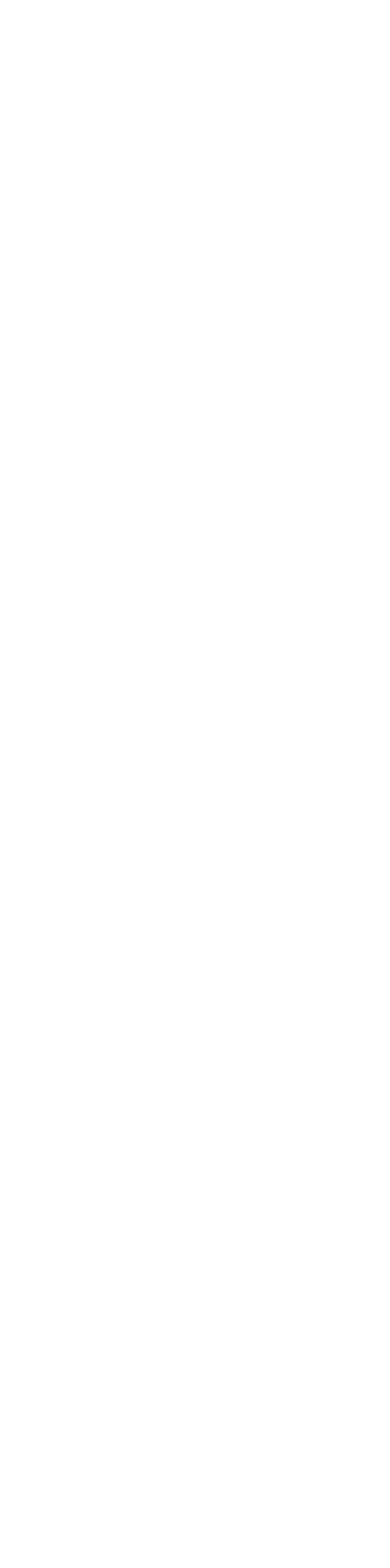
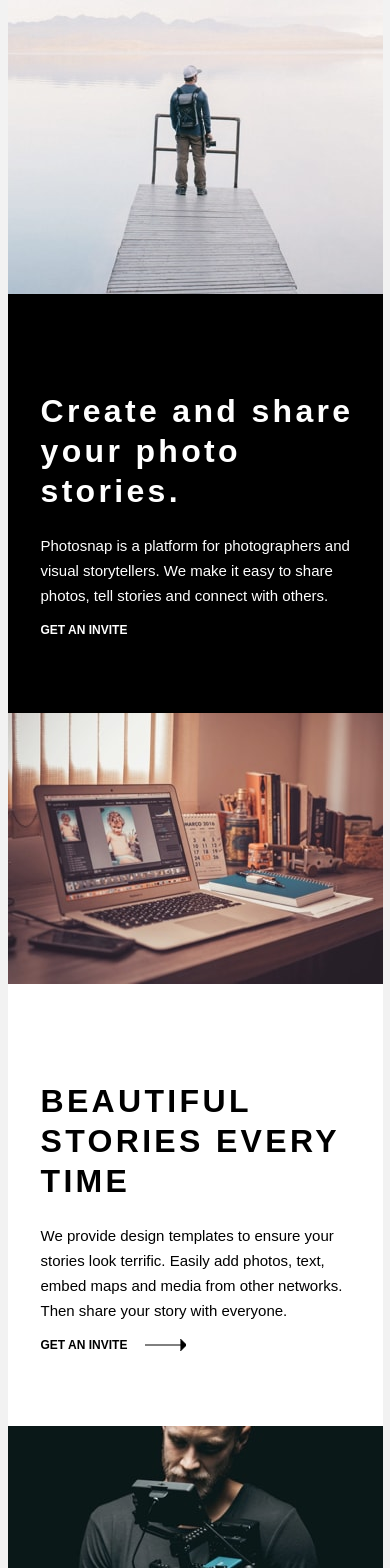
Before and after one commit to beqa200/photosnap-multi-page-website-005, a React (Create React App) app: page /home in a window 390 px wide. Before the commit this address had no page. Shown: the top 1568 px of the page. Before the commit the page ends 844 px from the top, so only its background shows below. Built offline with nearby package versions, Linux system fonts and the light colour scheme.

Commit message:
add home page on mobile resolution

```diff
--- a/src/App.js
+++ b/src/App.js
@@ -5,14 +5,21 @@ import Home from "./pages/Home";
 import { Routes, Route } from "react-router-dom";
 import PhotoStory from "./components/PhotoStory";
 import React from "react";
-import GlobalStyles from "./styled-components/GlobalStyles";
+// import {GlobalStyles} from "./styled-components/GlobalStyles";
+import { GlobalStyles } from './styled-components/GlobalStyles';
+
 
 function App() {
+
   const images = [
     {
       id: 1,
       path: "./assets/home/mobile/beautiful-stories.jpg",
       alt: "beautifulImg",
+      title: "BEAUTIFUL STORIES EVERY TIME ",
+      text: "We provide design templates to ensure your stories look terrific. Easily add photos, text, embed maps and media from other networks. Then share your story with everyone.",
+      invite: "VIEW THE STORIES",
+      icon:"./assets/shared/desktop/arrow.svg",
     },
     {
       id: 2,
@@ -21,44 +28,86 @@ function App() {
       title: "Create and share your photo stories. ",
       text: "Photosnap is a platform for photographers and visual storytellers. We make it easy to share photos, tell stories and connect with others.",
       invite: "GET AN INVITE",
+      icon:"./assets/shared/desktop/arrow.svg",
     },
     {
       id: 3,
       path: "./assets/home/mobile/designed-for-everyone.jpg",
       alt: "designedImg",
+      title:"DESIGNED FOR EVERYONE",
+      text:"Photosnap can help you create stories that resonate with your audience.  Our tool is designed for photographers of all levels, brands, businesses you name it.",
+      invite:"VIEW THE STORIES",
+      icon:"./assets/shared/desktop/arrow.svg",
     },
     {
       id: 4,
       path: "./assets/stories/mobile/moon-of-appalacia.jpg",
       alt: "moonImg",
+      topTitle:"LAST MONTH’S FEATURED STORY",
+      title:"HAZY FULL MOON OF APPALACHIA",
+      text:"The dissected plateau area, while not actually made up of geological mountains, is popularly called mountains, especially in eastern Kentucky and West Virginia, and while the ridges are not high, the terrain is extremely rugged.",
+      date:"March 2nd 2020 by John Appleseed",
+      invite:"READ THE STORY",
+      icon:"./assets/shared/desktop/arrow.svg",
+
     },
     {
       id: 5,
       path: "./assets/features/mobile/hero.jpg",
       alt: "heroImg",
+      title:"FEATURES",
+      text:"We make sure all of our features are designed to be loved by every aspiring and even professional photograpers who wanted to share their stories.",
     },
     {
       id: 6,
       path: "./assets/pricing/mobile/hero.jpg",
       alt: "beautifulImg",
+      title:"PRICING",
+      text:"Create a your stories, Photosnap is a platform for photographers and visual storytellers. It’s the simple way to create and share your photos.",
+    }
+  ];
+
+  const icons =[
+    {
+      icon:"",
+      title:"100% Responsive",
+      text:"No matter which the device you’re on, our site is fully responsive and stories look beautiful on any screen.",
     },
+    {
+      icon:"",
+      title:"No Photo Upload Limit",
+      text:"Our tool has no limits on uploads or bandwidth. Freely upload in bulk and share all of your stories in one go.",
+    },
+    {
+      icon:"",
+      title:"Available to Embed",
+      text:"Embed Tweets, Facebook posts, Instagram media, Vimeo or YouTube videos, Google Maps, and more. ",
+    }
+    , {
+      icon:"",
+      title:"Custom Domain",
+      text:"With Photosnap subscriptions you can host your stories on your own domain. You can also remove our branding!",
+    },
+    {
+      icon:"",
+      title:"Boost Your Exposure",
+      text:"Users that viewed your story or gallery can easily get notifed of new and featured stories with our built in mailing list.",
+    },
+    {
+      icon:"",
+      title:"Drag & Drop Image",
+      text:"Easily drag and drop your image and get beautiful shots everytime. No over the top tooling to add friction to creating stories.",
+    }
   ];
-  //  const texts =[
-  //   {
-  //     title: '',
-  //     text: '',
-  //     invite: '',
-  //   },
-
-  //  ]
 
   return (
     <>
+    <GlobalStyles/>
       <Routes>
-        <Route path="/" element={<Home images={images} />} />
-        <Route path="/stories" element={<Stories />} />
-        <Route path="/features" element={<Features />} />
-        <Route path="/pricing" element={<Pricing />} />
+        <Route path="home" element={<Home images={images} />} />
+        <Route path="/stories" element={<Stories images={images} />} />
+        <Route path="/features" element={<Features  images={images}/>} />
+        <Route path="/pricing" element={<Pricing images={images} />} />
       </Routes>
     </>
   );
--- a/src/pages/Features.js
+++ b/src/pages/Features.js
@@ -1,7 +1,26 @@
-import React from 'react'
+import React from "react";
+import {
+  Container,
+  Title,
+  TextContainer,
+  Text,
+  Invite,
+} from "../styled-components/PhotoStoryStyled";
 
-export default function Features() {
+export default function Features(props) {
   return (
-    <div>Features</div>
-  )
+    <>
+      <Container>
+        <div className="ImgWrapper">
+          <img src={props.images[4].path} alt={props.images[4].alt} />
+        </div>
+
+        <TextContainer>
+          <Title>{props.images[4].title}</Title>
+          <Text>{props.images[4].text}</Text>
+          <Invite>{props.images[4].invite}</Invite>
+        </TextContainer>
+      </Container>
+    </>
+  );
 }
--- a/src/pages/Home.js
+++ b/src/pages/Home.js
@@ -1,10 +1,66 @@
+
 import React from "react";
-import PhotoStory from "../components/PhotoStory";
+import {
+  Container,
+  Title,
+  TextContainer,
+  Text,
+  Invite,
+  Icon,
+  ImageWrapper,
+  BlackTitle,
+  BlackText,
+  BlackInvite
+} from "../styled-components/PhotoStoryStyled";
+// import styled from 'styled-components';
 
 export default function Home(props) {
   return (
-    <div>
-      <PhotoStory images={props.images} />
-    </div>
+    <>
+      <Container style={{ backgroundColor: 'black' }}>
+        <div className="ImgWrapper">
+          <img src={props.images[1].path} alt={props.images[1].alt} />
+        </div>
+
+        <TextContainer>
+          <Title>{props.images[1].title}</Title>
+          <Text>{props.images[1].text}</Text>
+          <ImageWrapper>
+          <Invite>{props.images[1].invite}</Invite>
+          <Icon src={props.images[1].icon}/>
+          </ImageWrapper>
+        </TextContainer>
+      </Container>
+
+      <Container style={{ backgroundColor: '#ffffff' }} >
+        <div >
+          <img src={props.images[0].path} alt={props.images[0].alt} />
+        </div>
+
+        <TextContainer>
+          <BlackTitle>{props.images[0].title}</BlackTitle>
+          <BlackText>{props.images[0].text}</BlackText>
+          <ImageWrapper>
+          <BlackInvite>{props.images[1].invite}</BlackInvite>
+          <Icon src={props.images[1].icon}/>
+          </ImageWrapper>
+        </TextContainer>
+      </Container>
+
+      <Container style={{ backgroundColor: '#ffffff' }}>
+        <div className="ImgWrapper">
+          <img src={props.images[2].path} alt={props.images[2].alt} />
+        </div>
+
+        <TextContainer>
+          <BlackTitle>{props.images[2].title}</BlackTitle>
+          <BlackText>{props.images[2].text}</BlackText>
+          <ImageWrapper>
+          <BlackInvite>{props.images[1].invite}</BlackInvite>
+          <Icon src={props.images[1].icon}/>
+          </ImageWrapper>
+        </TextContainer>
+      </Container>
+    </>
   );
 }
--- a/src/pages/Pricing.js
+++ b/src/pages/Pricing.js
@@ -1,7 +1,26 @@
-import React from 'react'
+import React from 'react';
+import {
+  Container,
+  Title,
+  TextContainer,
+  Text,
+  Invite,
+} from "../styled-components/PhotoStoryStyled";
 
-export default function Pricing() {
+export default function Pricing(props) {
   return (
-    <div>Pricing</div>
+    <>
+     <Container>
+        <div className="ImgWrapper">
+          <img src={props.images[5].path} alt={props.images[5].alt} />
+        </div>
+
+        <TextContainer>
+          <Title>{props.images[5].title}</Title>
+          <Text>{props.images[5].text}</Text>
+          <Invite>{props.images[5].invite}</Invite>
+        </TextContainer>
+      </Container>
+    </>
   )
 }
--- a/src/pages/Stories.js
+++ b/src/pages/Stories.js
@@ -1,7 +1,31 @@
-import React from 'react'
+import React from "react";
+import {
+  Container,
+  Title,
+  TextContainer,
+  Text,
+  Invite,
+  ImageWrapper,
+  Icon
+} from "../styled-components/PhotoStoryStyled";
 
-export default function Stories() {
+export default function Stories(props) {
   return (
-    <div>Stories</div>
-  )
+    <>
+      <Container>
+        <div className="ImgWrapper">
+          <img src={props.images[3].path} alt={props.images[3].alt} />
+        </div>
+
+        <TextContainer>
+          <Title>{props.images[3].title}</Title>
+          <Text>{props.images[3].text}</Text>
+          <ImageWrapper>
+            <Invite>{props.images[3].invite}</Invite>
+            <Icon src={props.images[3].icon} />
+          </ImageWrapper>
+        </TextContainer>
+      </Container>
+    </>
+  );
 }
--- a/src/styled-components/GlobalStyles.js
+++ b/src/styled-components/GlobalStyles.js
@@ -1,13 +1,18 @@
 import { createGlobalStyle } from "styled-components";
 
-const GlobalStyles = createGlobalStyle`
+
+export const GlobalStyles = createGlobalStyle`
+import url('https://fonts.googleapis.com/css2?family=Antonio:wght@400;500;700&family=DM+Sans:ital,wght@0,700;1,400&family=League+Spartan:wght@400;500;600;700&family=Lobster&family=Space+Grotesk:wght@300;500&display=swap');
+
   body {
     margin: 0;
     padding: 0;
     box-sizing:border-box;
     font-family: 'DM Sans', sans-serif;
     height:100vh;
-
+    background-color:#F2F2F2;
+    display:flex;
+    justify-content:center;
   }
 `;
 
--- a/src/styled-components/PhotoStoryStyled.js
+++ b/src/styled-components/PhotoStoryStyled.js
@@ -3,17 +3,19 @@ import styled from "styled-components";
  const Container= styled.div`
 width:375px;
 height:713px;
-background-color:#000000;
+// background-color:#000000;
 `;
 // const Image =styled.img`
 // width:375px;
 // height:562px;
 // `;
 const TextContainer=styled.div`
-margin-top:72px;
-margin-left:33px;
-margin-right:24px;
-margin-bottom:16px;
+padding-top:72px;
+padding-left:33px;
+padding-right:24px;
+padding-bottom:16px;
+width:375px;
+box-sizing:border-box;
 
 `;
 const Title =styled.h1`
@@ -23,18 +25,53 @@ line-height:40px;
 letter-spacing:3.33px;
 color:#ffffff;
 `;
+const BlackTitle =styled.h1`
+
+font-weight:700;
+font-size:32px;
+line-height:40px;
+letter-spacing:3.33px;
+color:#000000;
+`;
 const Text=styled.p`
 color:#ffffff;
 font-size:15px;
 line-height:25px;
 `;
-const Invite=styled.p`
+const BlackText=styled.p`
+color:#000000;
+font-size:15px;
+line-height:25px;
+`;
+const Invite=styled.div`
 font-weight:700;
 font-size:12px;
 line-height:15.62px;
 color:#ffffff;
+margin-right:18px;
+
+`;
+const BlackInvite=styled.div`
+font-weight:700;
+font-size:12px;
+line-height:15.62px;
+color:#000000;
+margin-right:18px;
+
+`;
+const Icon =styled.img`
+fill: #ffffff;
+width:41px;
+margin-right: 10px;
+
+`;
+const ImageWrapper =styled.div`
+display:flex;
+// justify-content: space-around;
+
+}
 
 `;
 
 
-export {Container,Title,TextContainer, Text,Invite}
+export {Container,Title,TextContainer, Text,Invite,Icon,ImageWrapper,BlackTitle,BlackText,BlackInvite}
```
Also changed, not shown: src/components/PhotoStory.js (+38 -1 lines), public/assets/shared/desktop/arrow.svg.
